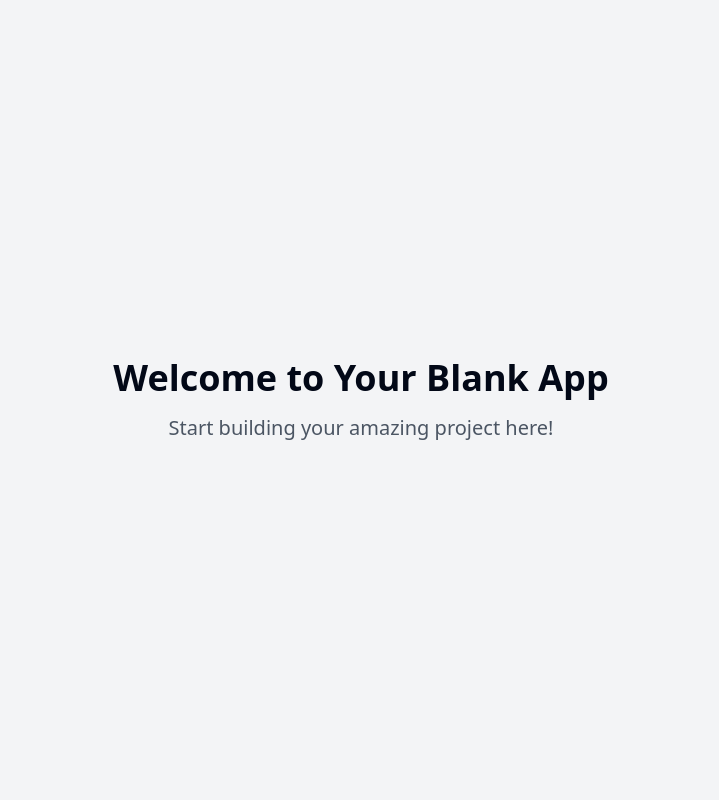
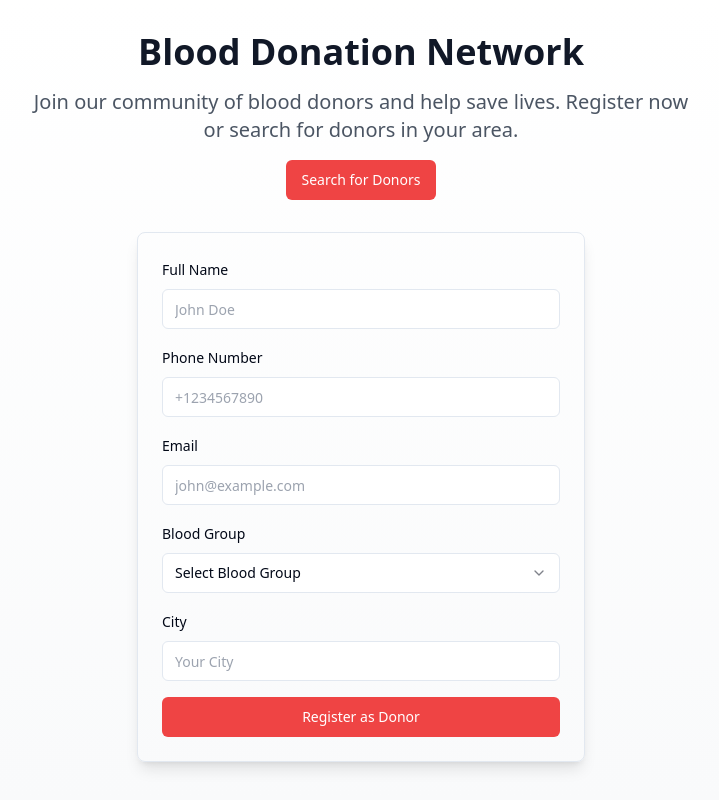
Before and after one commit to Madesh3/bloodmate, a React (Vite) app: page / in a window 1280 px wide. Shown: the whole page, without its empty margins (279-998 px from the left). Built offline with nearby package versions, Linux system fonts and the light colour scheme.

Commit message:
Create blood donation web app
Implement a web application for blood donation that allows users to register their personal and blood group details. Include a directory feature for searching blood groups and contacting registered individuals.
[skip gpt_engineer]

```diff
--- a/src/App.tsx
+++ b/src/App.tsx
@@ -4,6 +4,7 @@ import { TooltipProvider } from "@/components/ui/tooltip";
 import { QueryClient, QueryClientProvider } from "@tanstack/react-query";
 import { BrowserRouter, Routes, Route } from "react-router-dom";
 import Index from "./pages/Index";
+import Directory from "./pages/Directory";
 
 const queryClient = new QueryClient();
 
@@ -15,6 +16,7 @@ const App = () => (
       <BrowserRouter>
         <Routes>
           <Route path="/" element={<Index />} />
+          <Route path="/directory" element={<Directory />} />
         </Routes>
       </BrowserRouter>
     </TooltipProvider>
--- /dev/null
+++ b/src/components/BloodGroupDirectory.tsx
@@ -0,0 +1,72 @@
+import { useState } from "react";
+import { Card } from "@/components/ui/card";
+import { Input } from "@/components/ui/input";
+import { Select, SelectContent, SelectItem, SelectTrigger, SelectValue } from "@/components/ui/select";
+
+// Mock data - in a real app, this would come from a backend
+const mockDonors = [
+  { id: 1, name: "John Doe", bloodGroup: "A+", city: "New York", phone: "+1234567890" },
+  { id: 2, name: "Jane Smith", bloodGroup: "O-", city: "Los Angeles", phone: "+1987654321" },
+  { id: 3, name: "Mike Johnson", bloodGroup: "B+", city: "Chicago", phone: "+1122334455" },
+];
+
+const BloodGroupDirectory = () => {
+  const [searchBloodGroup, setSearchBloodGroup] = useState("");
+  const [searchCity, setSearchCity] = useState("");
+
+  const filteredDonors = mockDonors.filter((donor) => {
+    const matchBloodGroup = !searchBloodGroup || donor.bloodGroup === searchBloodGroup;
+    const matchCity = !searchCity || donor.city.toLowerCase().includes(searchCity.toLowerCase());
+    return matchBloodGroup && matchCity;
+  });
+
+  return (
+    <div className="w-full max-w-4xl space-y-6">
+      <div className="grid grid-cols-1 md:grid-cols-2 gap-4">
+        <div>
+          <Select value={searchBloodGroup} onValueChange={setSearchBloodGroup}>
+            <SelectTrigger>
+              <SelectValue placeholder="Select Blood Group" />
+            </SelectTrigger>
+            <SelectContent>
+              <SelectItem value="">All Blood Groups</SelectItem>
+              {["A+", "A-", "B+", "B-", "AB+", "AB-", "O+", "O-"].map((group) => (
+                <SelectItem key={group} value={group}>
+                  {group}
+                </SelectItem>
+              ))}
+            </SelectContent>
+          </Select>
+        </div>
+        <Input
+          placeholder="Search by city..."
+          value={searchCity}
+          onChange={(e) => setSearchCity(e.target.value)}
+        />
+      </div>
+
+      <div className="grid grid-cols-1 md:grid-cols-2 gap-4">
+        {filteredDonors.map((donor) => (
+          <Card key={donor.id} className="p-4 hover:shadow-md transition-shadow">
+            <div className="flex justify-between items-start">
+              <div>
+                <h3 className="font-medium">{donor.name}</h3>
+                <p className="text-sm text-gray-600">{donor.city}</p>
+              </div>
+              <span className="text-primary font-bold">{donor.bloodGroup}</span>
+            </div>
+            <div className="mt-2 text-sm text-gray-600">
+              <p>Contact: {donor.phone}</p>
+            </div>
+          </Card>
+        ))}
+      </div>
+
+      {filteredDonors.length === 0 && (
+        <p className="text-center text-gray-500">No donors found matching your criteria.</p>
+      )}
+    </div>
+  );
+};
+
+export default BloodGroupDirectory;
--- /dev/null
+++ b/src/components/DonorRegistrationForm.tsx
@@ -0,0 +1,98 @@
+import { useState } from "react";
+import { Card } from "@/components/ui/card";
+import { Input } from "@/components/ui/input";
+import { Button } from "@/components/ui/button";
+import { Select, SelectContent, SelectItem, SelectTrigger, SelectValue } from "@/components/ui/select";
+import { toast } from "sonner";
+
+const DonorRegistrationForm = () => {
+  const [formData, setFormData] = useState({
+    name: "",
+    phone: "",
+    email: "",
+    bloodGroup: "",
+    city: "",
+  });
+
+  const handleSubmit = (e: React.FormEvent) => {
+    e.preventDefault();
+    // In a real app, this would save to a backend
+    console.log("Form submitted:", formData);
+    toast.success("Registration successful! Thank you for being a donor.");
+    setFormData({ name: "", phone: "", email: "", bloodGroup: "", city: "" });
+  };
+
+  return (
+    <Card className="w-full max-w-md p-6 shadow-lg">
+      <form onSubmit={handleSubmit} className="space-y-4">
+        <div className="space-y-2">
+          <label className="text-sm font-medium">Full Name</label>
+          <Input
+            required
+            value={formData.name}
+            onChange={(e) => setFormData({ ...formData, name: e.target.value })}
+            placeholder="John Doe"
+          />
+        </div>
+
+        <div className="space-y-2">
+          <label className="text-sm font-medium">Phone Number</label>
+          <Input
+            required
+            type="tel"
+            value={formData.phone}
+            onChange={(e) => setFormData({ ...formData, phone: e.target.value })}
+            placeholder="+1234567890"
+          />
+        </div>
+
+        <div className="space-y-2">
+          <label className="text-sm font-medium">Email</label>
+          <Input
+            required
+            type="email"
+            value={formData.email}
+            onChange={(e) => setFormData({ ...formData, email: e.target.value })}
+            placeholder="john@example.com"
+          />
+        </div>
+
+        <div className="space-y-2">
+          <label className="text-sm font-medium">Blood Group</label>
+          <Select
+            required
+            value={formData.bloodGroup}
+            onValueChange={(value) => setFormData({ ...formData, bloodGroup: value })}
+          >
+            <SelectTrigger>
+              <SelectValue placeholder="Select Blood Group" />
+            </SelectTrigger>
+            <SelectContent>
+              {["A+", "A-", "B+", "B-", "AB+", "AB-", "O+", "O-"].map((group) => (
+                <SelectItem key={group} value={group}>
+                  {group}
+                </SelectItem>
+              ))}
+            </SelectContent>
+          </Select>
+        </div>
+
+        <div className="space-y-2">
+          <label className="text-sm font-medium">City</label>
+          <Input
+            required
+            value={formData.city}
+            onChange={(e) => setFormData({ ...formData, city: e.target.value })}
+            placeholder="Your City"
+          />
+        </div>
+
+        <Button type="submit" className="w-full bg-primary hover:bg-red-600">
+          Register as Donor
+        </Button>
+      </form>
+    </Card>
+  );
+};
+
+export default DonorRegistrationForm;
--- /dev/null
+++ b/src/pages/Directory.tsx
@@ -0,0 +1,24 @@
+import BloodGroupDirectory from "@/components/BloodGroupDirectory";
+import { Button } from "@/components/ui/button";
+import { Link } from "react-router-dom";
+
+const Directory = () => {
+  return (
+    <div className="min-h-screen bg-gradient-to-b from-white to-gray-50">
+      <div className="container py-8 space-y-8">
+        <div className="flex justify-between items-center">
+          <h1 className="text-3xl font-bold text-gray-900">Blood Donor Directory</h1>
+          <Button asChild variant="outline">
+            <Link to="/">Back to Home</Link>
+          </Button>
+        </div>
+
+        <div className="flex justify-center">
+          <BloodGroupDirectory />
+        </div>
+      </div>
+    </div>
+  );
+};
+
+export default Directory;
--- a/src/pages/Index.tsx
+++ b/src/pages/Index.tsx
@@ -1,11 +1,24 @@
-// Update this page (the content is just a fallback if you fail to update the page)
+import { Button } from "@/components/ui/button";
+import DonorRegistrationForm from "@/components/DonorRegistrationForm";
+import { Link } from "react-router-dom";
 
 const Index = () => {
   return (
-    <div className="min-h-screen flex items-center justify-center bg-gray-100">
-      <div className="text-center">
-        <h1 className="text-4xl font-bold mb-4">Welcome to Your Blank App</h1>
-        <p className="text-xl text-gray-600">Start building your amazing project here!</p>
+    <div className="min-h-screen bg-gradient-to-b from-white to-gray-50">
+      <div className="container py-8 space-y-8">
+        <div className="text-center space-y-4">
+          <h1 className="text-4xl font-bold text-gray-900">Blood Donation Network</h1>
+          <p className="text-xl text-gray-600 max-w-2xl mx-auto">
+            Join our community of blood donors and help save lives. Register now or search for donors in your area.
+          </p>
+          <Button asChild className="bg-primary hover:bg-red-600">
+            <Link to="/directory">Search for Donors</Link>
+          </Button>
+        </div>
+
+        <div className="flex justify-center mt-8">
+          <DonorRegistrationForm />
+        </div>
       </div>
     </div>
   );
--- a/tailwind.config.ts
+++ b/tailwind.config.ts
@@ -12,85 +12,33 @@ export default {
   theme: {
     container: {
       center: true,
-			padding: '2rem',
+      padding: "2rem",
       screens: {
-				'2xl': '1400px'
-			}
+        "2xl": "1400px",
+      },
     },
     extend: {
       colors: {
-				border: 'hsl(var(--border))',
-				input: 'hsl(var(--input))',
-				ring: 'hsl(var(--ring))',
-				background: 'hsl(var(--background))',
-				foreground: 'hsl(var(--foreground))',
+        border: "hsl(var(--border))",
+        input: "hsl(var(--input))",
+        ring: "hsl(var(--ring))",
+        background: "hsl(var(--background))",
+        foreground: "hsl(var(--foreground))",
         primary: {
-					DEFAULT: 'hsl(var(--primary))',
-					foreground: 'hsl(var(--primary-foreground))'
+          DEFAULT: "#EF4444",
+          foreground: "#FFFFFF",
         },
         secondary: {
-					DEFAULT: 'hsl(var(--secondary))',
-					foreground: 'hsl(var(--secondary-foreground))'
+          DEFAULT: "#F3F4F6",
+          foreground: "#1F2937",
         },
-				destructive: {
-					DEFAULT: 'hsl(var(--destructive))',
-					foreground: 'hsl(var(--destructive-foreground))'
-				},
-				muted: {
-					DEFAULT: 'hsl(var(--muted))',
-					foreground: 'hsl(var(--muted-foreground))'
-				},
-				accent: {
-					DEFAULT: 'hsl(var(--accent))',
-					foreground: 'hsl(var(--accent-foreground))'
-				},
-				popover: {
-					DEFAULT: 'hsl(var(--popover))',
-					foreground: 'hsl(var(--popover-foreground))'
-				},
-				card: {
-					DEFAULT: 'hsl(var(--card))',
-					foreground: 'hsl(var(--card-foreground))'
-				},
-				sidebar: {
-					DEFAULT: 'hsl(var(--sidebar-background))',
-					foreground: 'hsl(var(--sidebar-foreground))',
-					primary: 'hsl(var(--sidebar-primary))',
-					'primary-foreground': 'hsl(var(--sidebar-primary-foreground))',
-					accent: 'hsl(var(--sidebar-accent))',
-					'accent-foreground': 'hsl(var(--sidebar-accent-foreground))',
-					border: 'hsl(var(--sidebar-border))',
-					ring: 'hsl(var(--sidebar-ring))'
-				}
       },
       borderRadius: {
-				lg: 'var(--radius)',
-				md: 'calc(var(--radius) - 2px)',
-				sm: 'calc(var(--radius) - 4px)'
+        lg: "var(--radius)",
+        md: "calc(var(--radius) - 2px)",
+        sm: "calc(var(--radius) - 4px)",
       },
-			keyframes: {
-				'accordion-down': {
-					from: {
-						height: '0'
     },
-					to: {
-						height: 'var(--radix-accordion-content-height)'
-					}
-				},
-				'accordion-up': {
-					from: {
-						height: 'var(--radix-accordion-content-height)'
-					},
-					to: {
-						height: '0'
-					}
-				}
-			},
-			animation: {
-				'accordion-down': 'accordion-down 0.2s ease-out',
-				'accordion-up': 'accordion-up 0.2s ease-out'
-			}
-		}
   },
   plugins: [require("tailwindcss-animate")],
 } satisfies Config;
```
Lines whose indentation alone changed are shown as unchanged.
